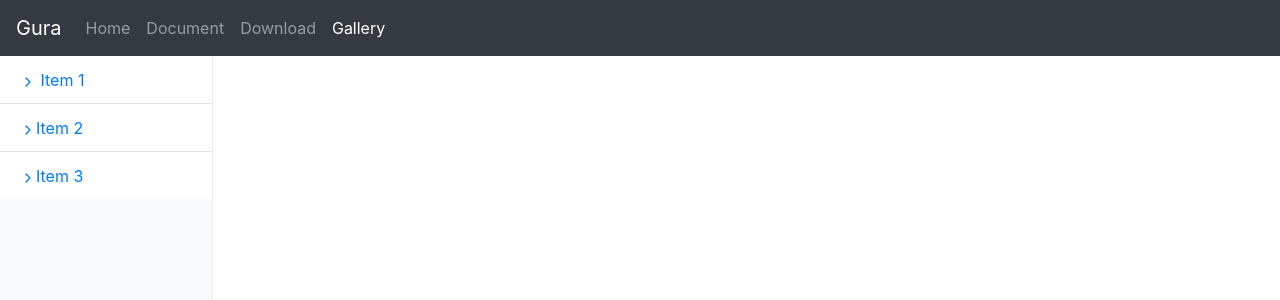
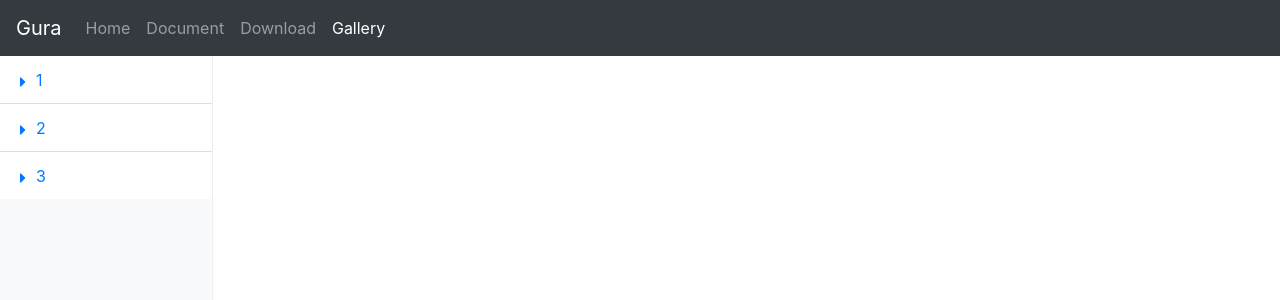
Before and after one commit to ypsitau/trial, a Jekyll site: the page built from gura-page/gallery/index.md, in a window 1280 px wide. Shown: the top 300 px of the page. Built offline with Jekyll 4.4.1, drawn with Linux system fonts in a browser that asks for light colours; nearby versions of some CDN libraries.

Commit message:
updated template

```diff
--- a/gura-page/_layouts/basement.html
+++ b/gura-page/_layouts/basement.html
@@ -6,6 +6,9 @@
     <meta name="viewport" content="width=device-width, initial-scale=1, shrink-to-fit=no">
     <!-- Bootstrap CSS -->
     <link rel="stylesheet" href="https://stackpath.bootstrapcdn.com/bootstrap/4.1.2/css/bootstrap.min.css" integrity="sha384-Smlep5jCw/wG7hdkwQ/Z5nLIefveQRIY9nfy6xoR1uRYBtpZgI6339F5dgvm/e9B" crossorigin="anonymous">
+    <!-- Font Awesome's CSS -->
+	<link rel="stylesheet" href="https://use.fontawesome.com/releases/v5.2.0/css/all.css" integrity="sha384-hWVjflwFxL6sNzntih27bfxkr27PmbbK/iSvJ+a4+0owXq79v+lsFkW54bOGbiDQ" crossorigin="anonymous">
+    <!-- Private CSS -->
     <link rel="stylesheet" href="{{ page.topdir }}/assets/gura-template.css">
     <title>{{ page.title }}</title>
   </head>
@@ -38,8 +41,6 @@
     <script src="https://cdnjs.cloudflare.com/ajax/libs/popper.js/1.14.3/umd/popper.min.js" integrity="sha384-ZMP7rVo3mIykV+2+9J3UJ46jBk0WLaUAdn689aCwoqbBJiSnjAK/l8WvCWPIPm49" crossorigin="anonymous"></script>
     <script src="https://stackpath.bootstrapcdn.com/bootstrap/4.1.2/js/bootstrap.min.js" integrity="sha384-o+RDsa0aLu++PJvFqy8fFScvbHFLtbvScb8AjopnFD+iEQ7wo/CG0xlczd+2O/em" crossorigin="anonymous"></script>
     <script src="{{ topdir }}/assets/gura-template.js"></script>
-    <!-- Icons -->
-    <script src="https://unpkg.com/feather-icons/dist/feather.min.js"></script>
     <script>
       feather.replace()
     </script>
--- a/gura-page/_layouts/default.html
+++ b/gura-page/_layouts/default.html
@@ -13,155 +13,109 @@ topdir: ../..
 	  <div class="list-group list-group-root well">
 
 		<a href="#item-1" class="list-group-item" data-toggle="collapse">
-		  <span class="hoge" data-feather="chevron-right">aaaa</span>
-		  Item 1
+		  <i class="fas fa-caret-right"></i>1
 		</a>
 		<div class="list-group collapse" id="item-1">
 
 		  <a href="#item-1-1" class="list-group-item" data-toggle="collapse">
-			<span data-feather="chevron-right"></span>Item 1.1
+			<i class="fas fa-caret-right"></i>1.1
 		  </a>
 		  <div class="list-group collapse" id="item-1-1">
-			<a href="#" class="list-group-item">Item 1.1.1</a>
-			<a href="#" class="list-group-item">Item 1.1.2</a>
-			<a href="#" class="list-group-item">Item 1.1.3</a>
+			<a href="#" class="list-group-item">1.1.1</a>
+			<a href="#" class="list-group-item">1.1.2</a>
+			<a href="#" class="list-group-item">1.1.3</a>
 		  </div>
 
 		  <a href="#item-1-2" class="list-group-item" data-toggle="collapse">
-			<span data-feather="chevron-right"></span>Item 1.2
+			<i class="fas fa-caret-right"></i>1.2
 		  </a>
 		  <div class="list-group collapse" id="item-1-2">
-			<a href="#" class="list-group-item">Item 1.2.1</a>
-			<a href="#" class="list-group-item">Item 1.2.2</a>
-			<a href="#" class="list-group-item">Item 1.2.3</a>
+			<a href="#" class="list-group-item">1.2.1</a>
+			<a href="#" class="list-group-item">1.2.2</a>
+			<a href="#" class="list-group-item">1.2.3</a>
 		  </div>
 
 		  <a href="#item-1-3" class="list-group-item" data-toggle="collapse">
-			<span data-feather="chevron-right"></span>Item 1.3
+			<i class="fas fa-caret-right"></i>1.3
 		  </a>
 		  <div class="list-group collapse" id="item-1-3">
-			<a href="#" class="list-group-item">Item 1.3.1</a>
-			<a href="#" class="list-group-item">Item 1.3.2</a>
-			<a href="#" class="list-group-item">Item 1.3.3</a>
+			<a href="#" class="list-group-item">1.3.1</a>
+			<a href="#" class="list-group-item">1.3.2</a>
+			<a href="#" class="list-group-item">1.3.3</a>
 		  </div>
 
 		</div>
 
 		<a href="#item-2" class="list-group-item" data-toggle="collapse">
-		  <span data-feather="chevron-right"></span>Item 2
+		  <i class="fas fa-caret-right"></i>2
 		</a>
 		<div class="list-group collapse" id="item-2">
 
 		  <a href="#item-2-1" class="list-group-item" data-toggle="collapse">
-			<span data-feather="chevron-right"></span>Item 2.1
+			<i class="fas fa-caret-right"></i>2.1
 		  </a>
 		  <div class="list-group collapse" id="item-2-1">
-			<a href="#" class="list-group-item">Item 2.1.1</a>
-			<a href="#" class="list-group-item">Item 2.1.2</a>
-			<a href="#" class="list-group-item">Item 2.1.3</a>
+			<a href="#" class="list-group-item">2.1.1</a>
+			<a href="#" class="list-group-item">2.1.2</a>
+			<a href="#" class="list-group-item">2.1.3</a>
 		  </div>
 
 		  <a href="#item-2-2" class="list-group-item" data-toggle="collapse">
-			<span data-feather="chevron-right"></span>Item 2.2
+			<i class="fas fa-caret-right"></i>2.2
 		  </a>
 		  <div class="list-group collapse" id="item-2-2">
-			<a href="#" class="list-group-item">Item 2.2.1</a>
-			<a href="#" class="list-group-item">Item 2.2.2</a>
-			<a href="#" class="list-group-item">Item 2.2.3</a>
+			<a href="#" class="list-group-item">2.2.1</a>
+			<a href="#" class="list-group-item">2.2.2</a>
+			<a href="#" class="list-group-item">2.2.3</a>
 		  </div>
 
 		  <a href="#item-2-3" class="list-group-item" data-toggle="collapse">
-			<span data-feather="chevron-right"></span>Item 2.3
+			<i class="fas fa-caret-right"></i>2.3
 		  </a>
 		  <div class="list-group collapse" id="item-2-3">
-			<a href="#" class="list-group-item">Item 2.3.1</a>
-			<a href="#" class="list-group-item">Item 2.3.2</a>
-			<a href="#" class="list-group-item">Item 2.3.3</a>
+			<a href="#" class="list-group-item">2.3.1</a>
+			<a href="#" class="list-group-item">2.3.2</a>
+			<a href="#" class="list-group-item">2.3.3</a>
 		  </div>
 
 		</div>
 
 		<a href="#item-3" class="list-group-item" data-toggle="collapse">
-		  <span data-feather="chevron-right"></span>Item 3
+		  <i class="fas fa-caret-right"></i>3
 		</a>
 		<div class="list-group collapse" id="item-3">
 
 		  <a href="#item-3-1" class="list-group-item" data-toggle="collapse">
-			<span data-feather="chevron-right"></span>Item 3.1
+			<i class="fas fa-caret-right"></i>3.1
 		  </a>
 		  <div class="list-group collapse" id="item-3-1">
-			<a href="#" class="list-group-item">Item 3.1.1</a>
-			<a href="#" class="list-group-item">Item 3.1.2</a>
-			<a href="#" class="list-group-item">Item 3.1.3</a>
+			<a href="#" class="list-group-item">3.1.1</a>
+			<a href="#" class="list-group-item">3.1.2</a>
+			<a href="#" class="list-group-item">3.1.3</a>
 		  </div>
 
 		  <a href="#item-3-2" class="list-group-item" data-toggle="collapse">
-			<span data-feather="chevron-right"></span>Item 3.2
+			<i class="fas fa-caret-right"></i>3.2
 		  </a>
 		  <div class="list-group collapse" id="item-3-2">
-			<a href="#" class="list-group-item">Item 3.2.1</a>
-			<a href="#" class="list-group-item">Item 3.2.2</a>
-			<a href="#" class="list-group-item">Item 3.2.3</a>
+			<a href="#" class="list-group-item">3.2.1</a>
+			<a href="#" class="list-group-item">3.2.2</a>
+			<a href="#" class="list-group-item">3.2.3</a>
 		  </div>
 
 		  <a href="#item-3-3" class="list-group-item" data-toggle="collapse">
-			<span data-feather="chevron-right"></span>Item 3.3
+			<i class="fas fa-caret-right"></i>3.3
 		  </a>
 		  <div class="list-group collapse" id="item-3-3">
-			<a href="#" class="list-group-item">Item 3.3.1</a>
-			<a href="#" class="list-group-item">Item 3.3.2</a>
-			<a href="#" class="list-group-item">Item 3.3.3</a>
+			<a href="#" class="list-group-item">3.3.1</a>
+			<a href="#" class="list-group-item">3.3.2</a>
+			<a href="#" class="list-group-item">3.3.3</a>
 		  </div>
 		</div>
 	  </div>
 	</nav>
   </div>
-<!--
-    <nav class="col-md-2 d-none d-md-block bg-light sidebar">
-	  <ul class="nav flex-column">
-        <li class="nav-item">
-          <a class="nav-link active" href="#">
-            <span data-feather="plus-circle"></span>
-            Dashboard <span class="sr-only">(current)</span>
-          </a>
-		  <ul class="nav flex-column">
-			<li class="nav-item">
-			  <a class="nav-link" href="#">
-				<span data-feather="file"></span>
-				1.1
-			  </a>
-			</li>
-			<li class="nav-item">
-			  <a class="nav-link" href="#">
-				<span data-feather="file"></span>
-				1.2
-			  </a>
-			</li>
-			<li class="nav-item">
-			  <a class="nav-link" href="#">
-				<span data-feather="file"></span>
-				1.3
-			  </a>
-			</li>
-			<li class="nav-item">
-			  <a class="nav-link" href="#">
-				<span data-feather="file"></span>
-				1.4
-			  </a>
-			</li>
-		  </ul>
-        </li>
-        <li class="nav-item">
-          <a class="nav-link" href="#">
-            <span data-feather="file"></span>
-            Orders
-          </a>
-        </li>
-	  </ul>
-	</nav>
--->
-    <main role="main" class="col-md-10 ml-sm-auto">
-	  {{ content }}
-	</main>
-  </div>
+  <main role="main" class="col-md-10 ml-sm-auto">
+	{{ content }}
+  </main>
 </div>
--- a/gura-page/assets/gura-template.css
+++ b/gura-page/assets/gura-template.css
@@ -14,9 +14,7 @@
 	padding: 56px 0 0;	/* Height of navbar */
 }
 
-.feather {
-	width: 16px;
-	height: 16px;
+.fas {
 	vertical-align: text-bottom;
 }
 
@@ -50,8 +48,8 @@
 	padding-left: 45px;
 }
 
-.list-group-item .glyphicon {
-  margin-right: 5px;
+.list-group-item .fas {
+	width: 1em;
 }
 
 body {
--- a/gura-page/assets/gura-template.js
+++ b/gura-page/assets/gura-template.js
@@ -1,10 +1,8 @@
 // jQuery entry
 $(document).ready(function() {
 	$('.list-group-item').on('click', function() {
-		//$(this).text("checked");
-		$('span', this).text("checked");
-		//$('.glyphicon', this)
-		//	.toggleClass('glyphicon-chevron-right')
-		//	.toggleClass('glyphicon-chevron-down');
+		$('.fas', this)
+			.toggleClass('fa-caret-right')
+			.toggleClass('fa-caret-down');
 	});
 });
```
Lines whose indentation alone changed are shown as unchanged.
